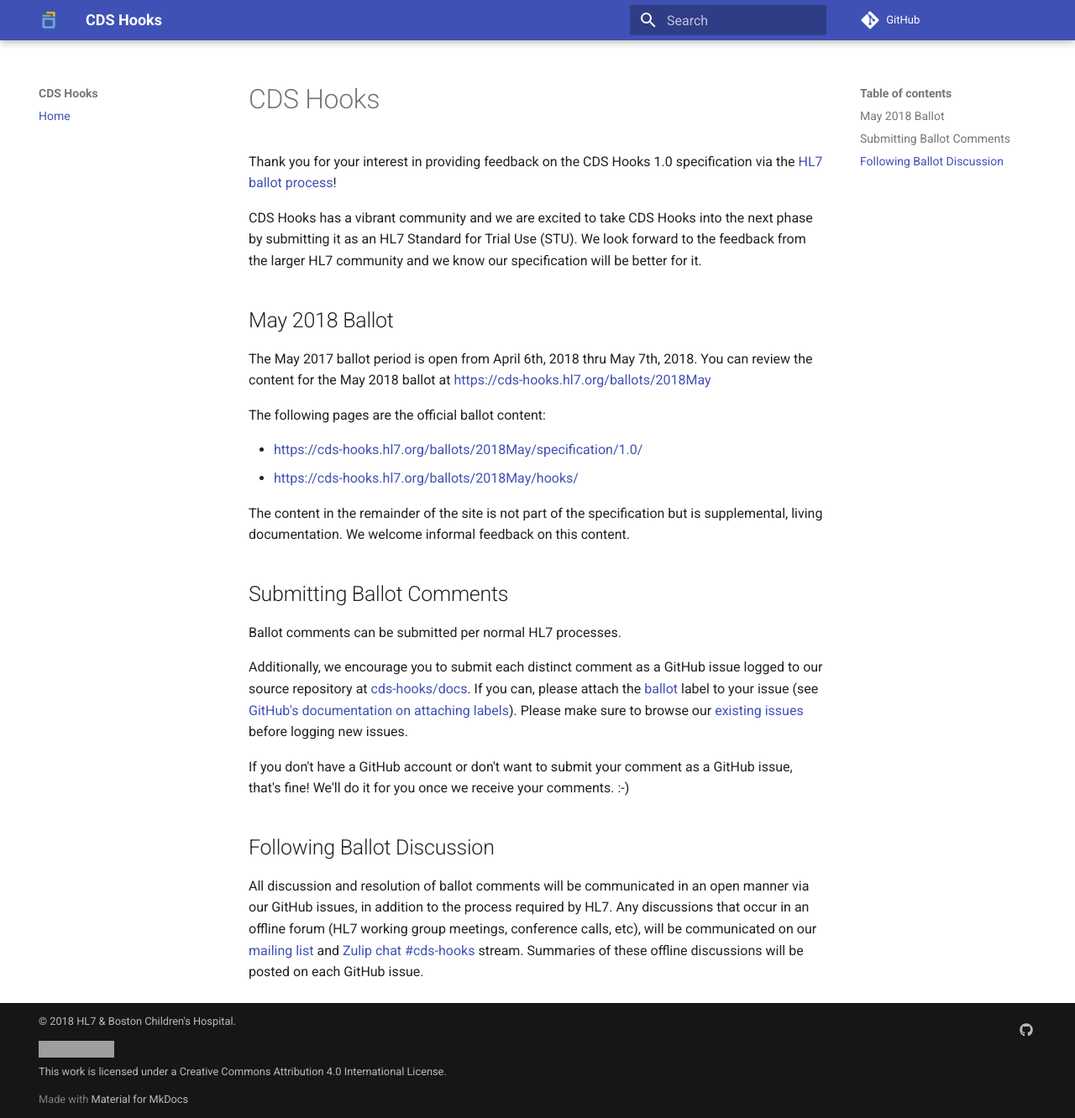
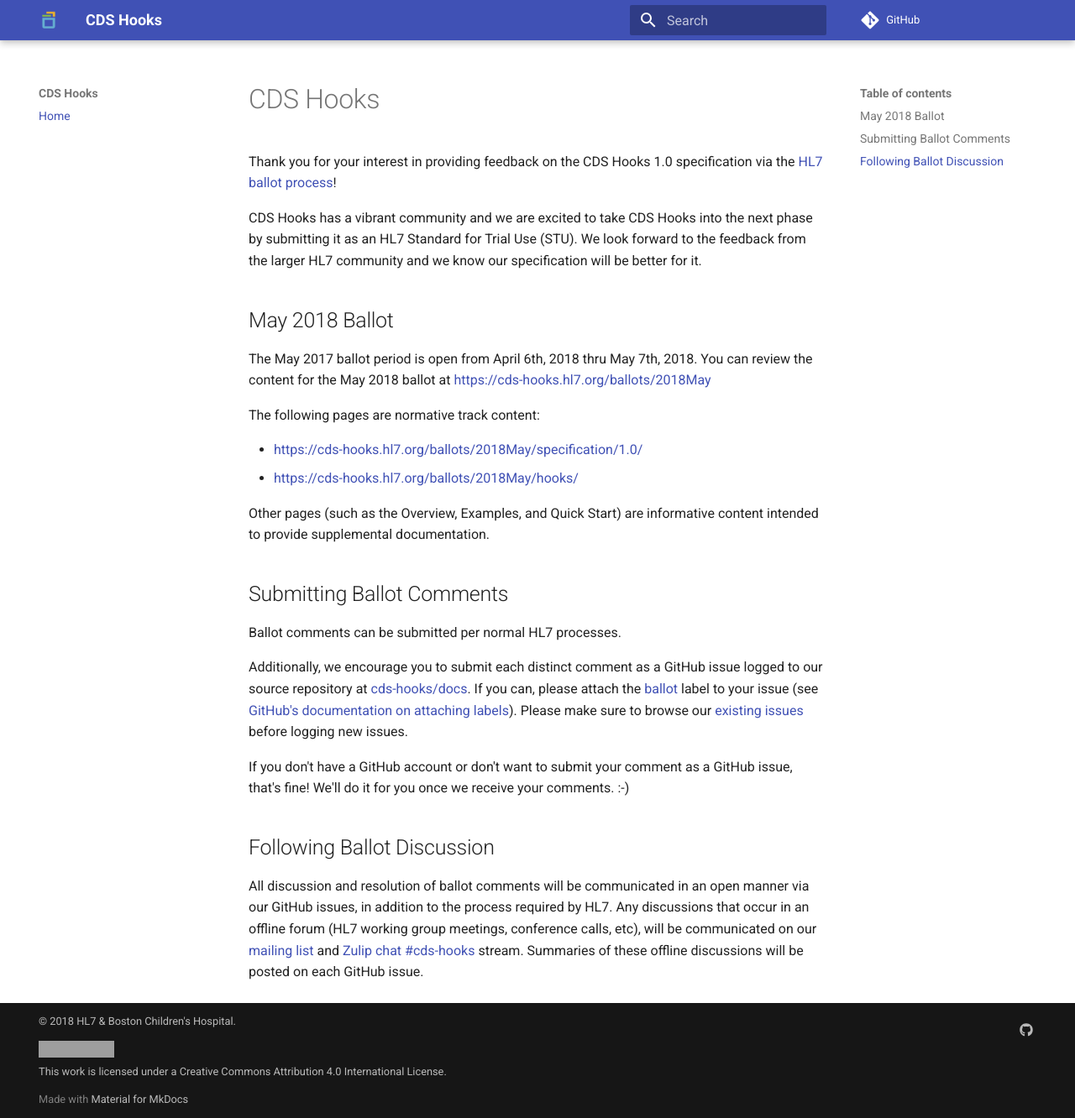
Before and after one commit to HL7/cds-hooks-hl7-site, an MkDocs documentation site: the page built from docs/index.md, in a window 1280 px wide and 1332 px high. Shown: the whole window at 84% size. Built offline with MkDocs 1.6.1 and Material for MkDocs 9.7.7, drawn with Linux system fonts in a browser that asks for light colours; comment, search, counter and statistics services are not loaded; old or Windows-style settings are respelled for this version of MkDocs; grey boxes are pictures that could not be loaded.

Commit message:
Update index.md

```diff
--- a/docs/index.md
+++ b/docs/index.md
@@ -8,12 +8,12 @@
 
 The May 2017 ballot period is open from April 6th, 2018 thru May 7th, 2018. You can review the content for the May 2018 ballot at [https://cds-hooks.hl7.org/ballots/2018May](https://cds-hooks.hl7.org/ballots/2018May)
 
-The following pages are the official ballot content:
+The following pages are normative track content:
 
 - [https://cds-hooks.hl7.org/ballots/2018May/specification/1.0/](https://cds-hooks.hl7.org/ballots/2018May/specification/1.0/)
 - [https://cds-hooks.hl7.org/ballots/2018May/hooks/](https://cds-hooks.hl7.org/ballots/2018May/hooks/)
 
-The content in the remainder of the site is not part of the specification but is supplemental, living documentation. We welcome informal feedback on this content.
+Other pages (such as the Overview, Examples, and Quick Start) are informative content intended to provide supplemental documentation.
 
 ## Submitting Ballot Comments
 
```
